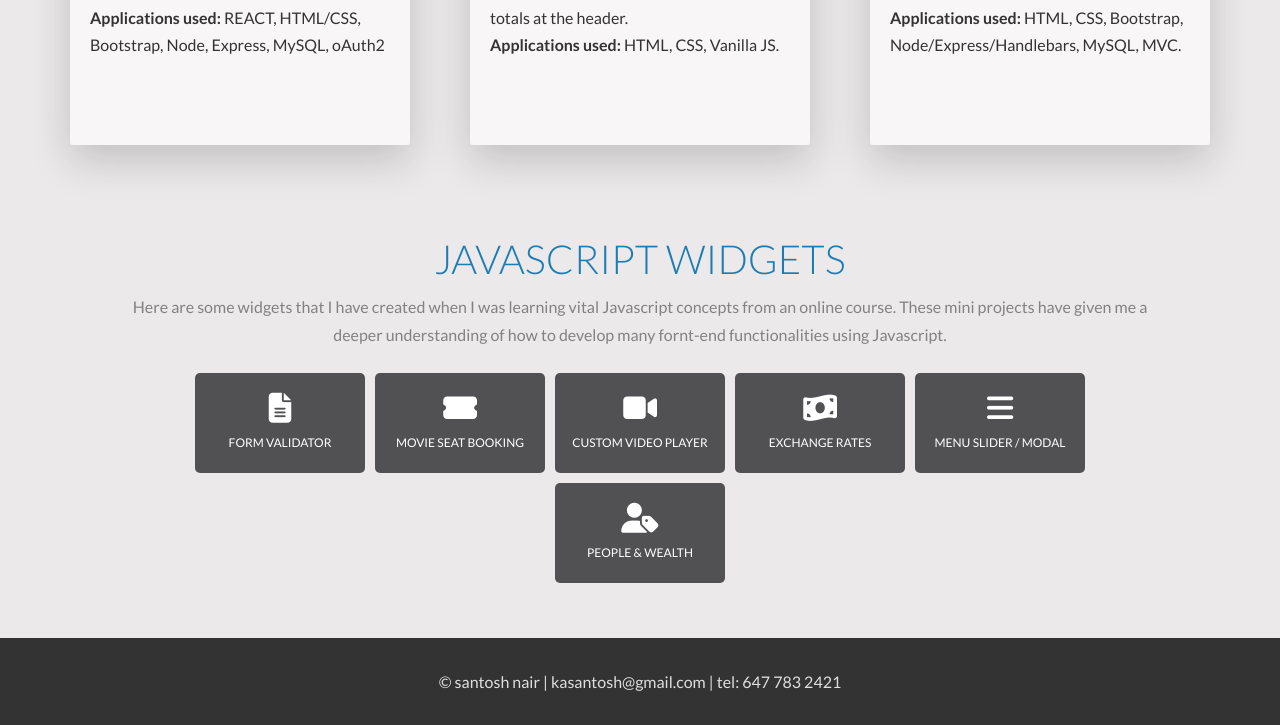
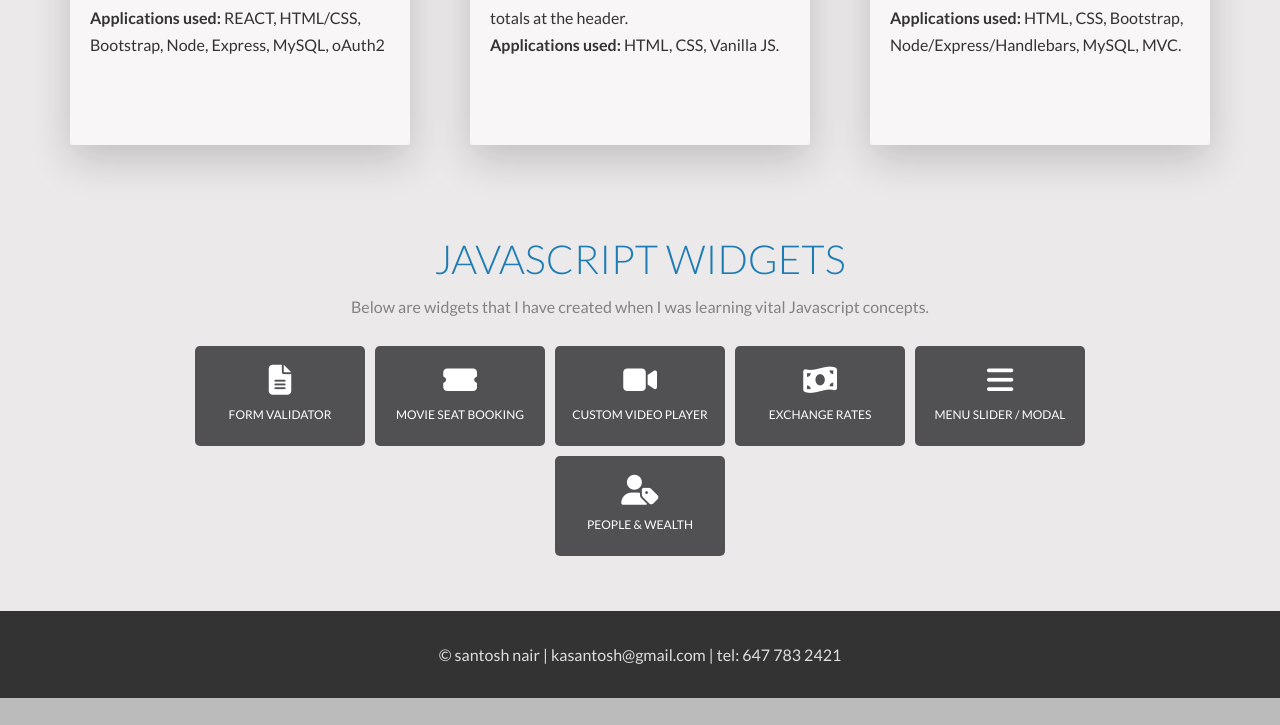
Before and after one commit to kasantosh/santosh-webdev, a website: page index.html in a window 1280 px wide. Shown: the part 2962-3687 px from the top of the page. After the commit the page ends 3660 px from the top, so only its background shows below. Drawn offline with Linux system fonts and the light colour scheme.

Commit message:
Porfolio update Feb 2021 - 2

```diff
--- a/index.html
+++ b/index.html
@@ -346,9 +346,7 @@
         <div class="widgets">
           <h1 class="heading-primary">Javascript Widgets</h1>
           <p class="widgets__para">
-            Here are some widgets that I have created when I was learning vital Javascript concepts from an online
-            course. These mini projects have given me a deeper understanding of how to develop many fornt-end
-            functionalities using Javascript. </p>
+            Below are widgets that I have created when I was learning vital Javascript concepts. </p>
         </div>
         <div class="portfolio__widget-box">
           <div class="portfolio__widget-cards">
```
